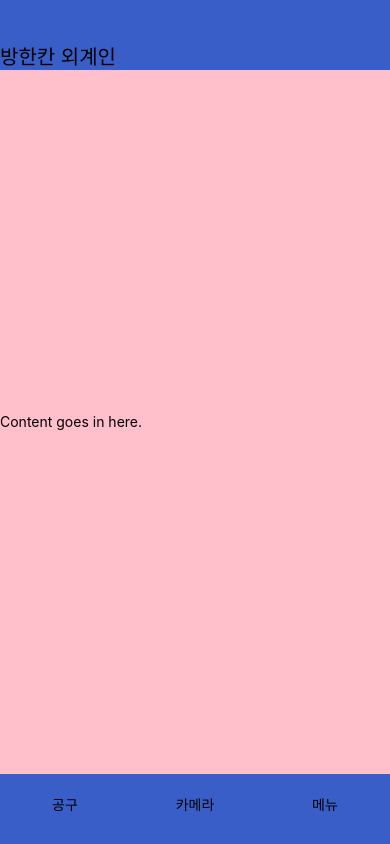
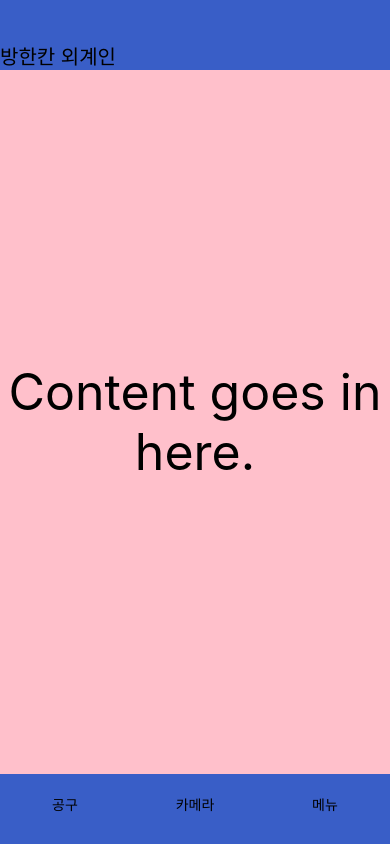
Before and after one commit to slrrla/ver1, a React Native app in the folder alien1/: screen / in a window 390 px wide. Built offline with nearby package versions, Linux system fonts and the light colour scheme.

Commit message:
Update App.js

```diff
--- a/alien1/App.js
+++ b/alien1/App.js
@@ -11,7 +11,7 @@ export default function App() {
         <Text style= {styles.TextTitle}>방한칸 외계인</Text>
       </View>
       <View style = {styles.Content}>
-        <Text>Content goes in here.</Text>
+        <Text style = {styles.Text}>Content goes in here.</Text>
       </View>
       <View style = {styles.ToolBar}>
         <View style = {styles.Tools}>
```
